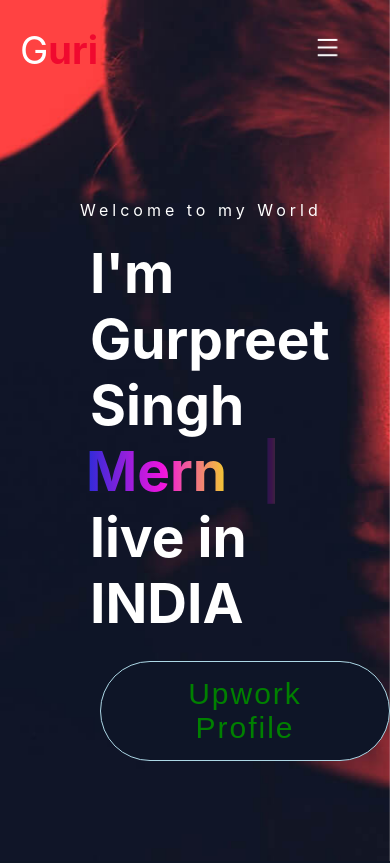
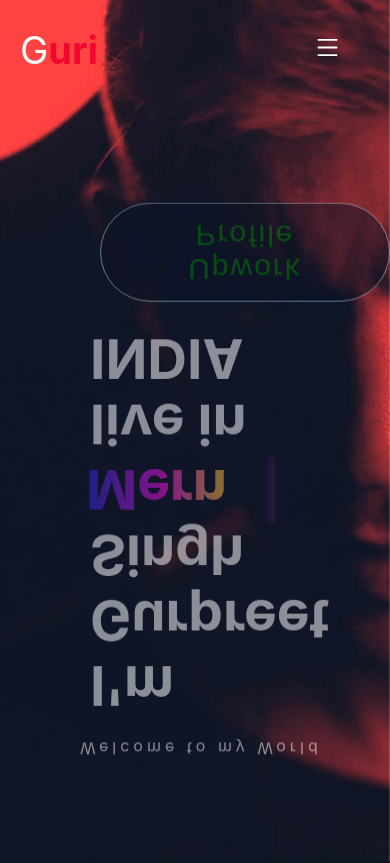
Before and after one commit to gj315/gj315.github.io, a React (Create React App) app: page / in a window 390 px wide. Shown: the top 863 px of the page. Built offline with nearby package versions, Linux system fonts and the light colour scheme.

Commit message:
add animation on home page

```diff
--- a/src/App.css
+++ b/src/App.css
@@ -8,21 +8,10 @@
   box-sizing: border-box;
   overflow-x: hidden;
   scroll-behavior: smooth;
-  animation: show 2s forwards;
+
 }
 
-/* animation for all body */
 
-@keyframes show {
-    from {
-      opacity: 0;
-      transform: translateX(-10%);
-    }
-    to{
-      opacity: 1;
-      transform: translateX(0px);
-    }
-}
 /* Psedueo root elements */
 
 :root{
--- a/src/components/Home/Home.css
+++ b/src/components/Home/Home.css
@@ -11,11 +11,39 @@
     background-size:cover;
     padding: 200px 0 100px 0;
     z-index: 2;
+    animation: loader 2s forwards;
+}
+@keyframes loader {
+    0%{
+      transform: scale(0);
+      opacity: 0;
+      transform-origin: center;
+    }
+    100%{
+      transform: scale(1);
+      opacity: 1;
+      transform-origin: center;
+    }
 }
 .container{
     max-width: 1200px;
     margin-left: 50px;
     display: flex;
+}
+.inner-text-left{
+    animation: textanimate 5s ease-out forwards;
+    animation-delay: 5s;
+}
+
+@keyframes textanimate {
+       from{
+           transform: rotateX(0deg);
+           opacity: 0;
+       }
+       to{
+        transform: rotateX(360deg);
+        opacity: 1;
+       }
 }
 .inner-text-left .welcome{
     color: #fff;
--- a/src/components/Navbar/Navbar.css
+++ b/src/components/Navbar/Navbar.css
@@ -9,7 +9,24 @@
   padding: 20px 0 0 0;
   background-color: transparent;
   z-index: 2;
+  animation: navanimate 4.5s ease-in-out forwards;
 }
+
+@keyframes navanimate {
+    0%{
+      transform: translateY(-100px);
+      opacity: 0;
+      transform-style:preserve-3d;
+    }
+    100%{
+      transform:translateY(0);
+      opacity: 1;
+      transform-style:flat;
+
+    }
+}
+
+/* animation css */
 .nav-left {
   display: flex;
   justify-content: center;
@@ -107,6 +124,9 @@
   display: none;
 }
 
+
+
+
 /* Media Quries for responsiveness */
 
 @media screen and (max-width: 480px) {
@@ -116,6 +136,9 @@
   }
   .social-share-inner {
     display: none;
+  }
+  .navbar{
+    animation: none;
   }
 
   .call-btn button {
@@ -201,6 +224,9 @@
 @media screen and (min-width: 480px) and (max-width: 768px) {
   .nav-menu {
     display: none;
+  }
+  .navbar{
+    animation: none;
   }
   .social-share-inner {
     display: none;
@@ -290,6 +316,11 @@
   .nav-menu {
     display: none;
   }
+  .navbar{
+    animation: none;
+  }
+
+
   .social-share-inner {
     display: none;
   }
@@ -317,6 +348,7 @@
     left: 0;
     color: #fff;
     background: blue;
+
   }
   .mobile-menu .mobile-nav{
     display: flex;
```
